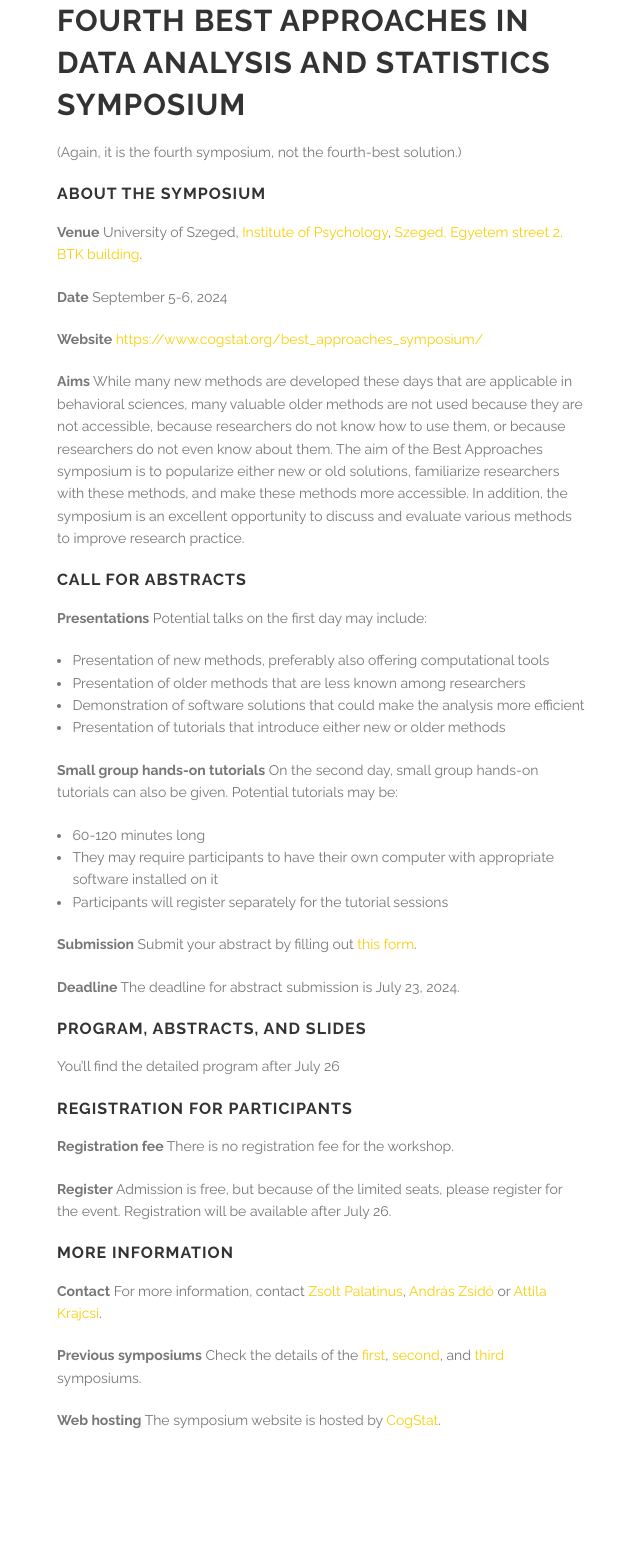
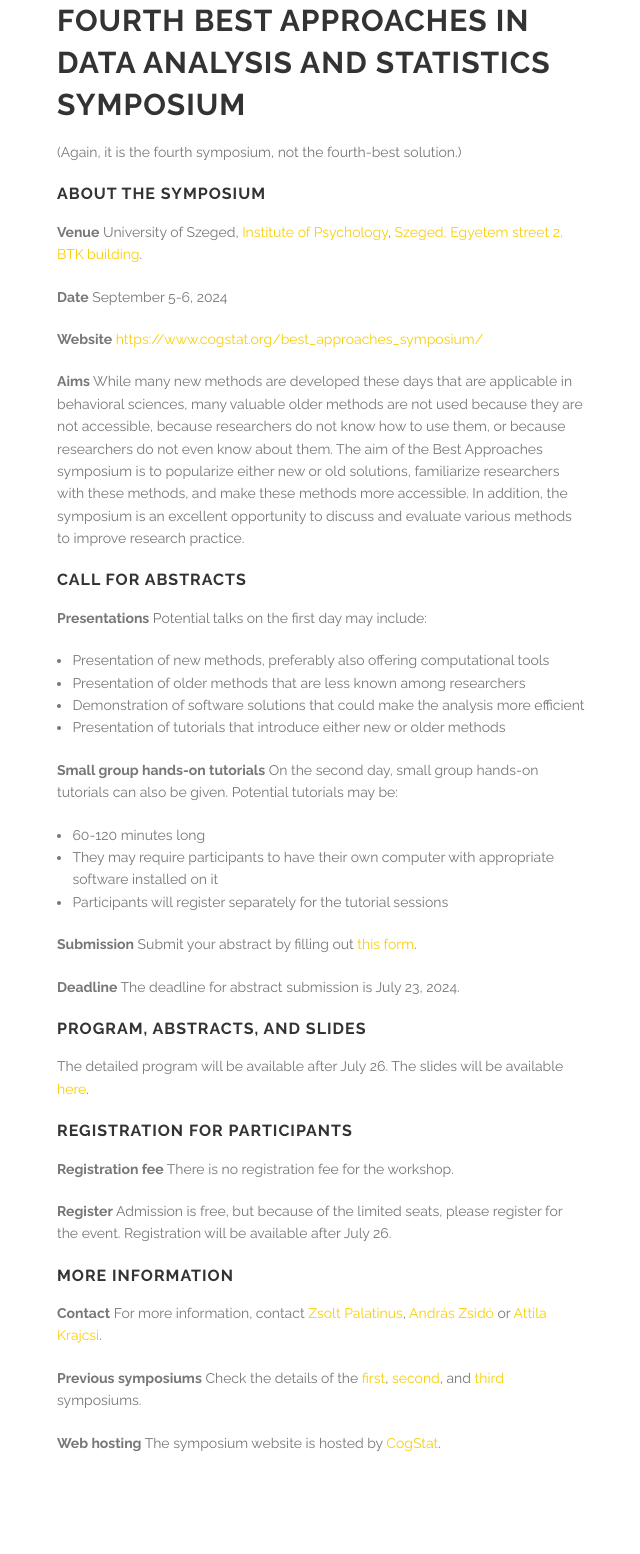
Before and after one commit to cogstat/cogstat_website, a Jekyll site: the page built from best_approaches_symposium/index.md, in a window 1280 px wide. Shown: the whole page, without its empty margins (38-678 px from the left). Built offline with Jekyll 4.4.1, drawn with Linux system fonts in a browser that asks for light colours; before the commit the page ends 1532 px from its top, so only the background shows below that.

Commit message:
Update index.md

```diff
--- a/best_approaches_symposium/index.md
+++ b/best_approaches_symposium/index.md
@@ -36,7 +36,7 @@
 
 ### Program, abstracts, and slides
 
-You’ll find the detailed program after July 26
+The detailed program will be available after July 26. The slides will be available [here](https://osf.io/meetings/bestpracticessymposium2023).
 
 ### Registration for participants
 
```
